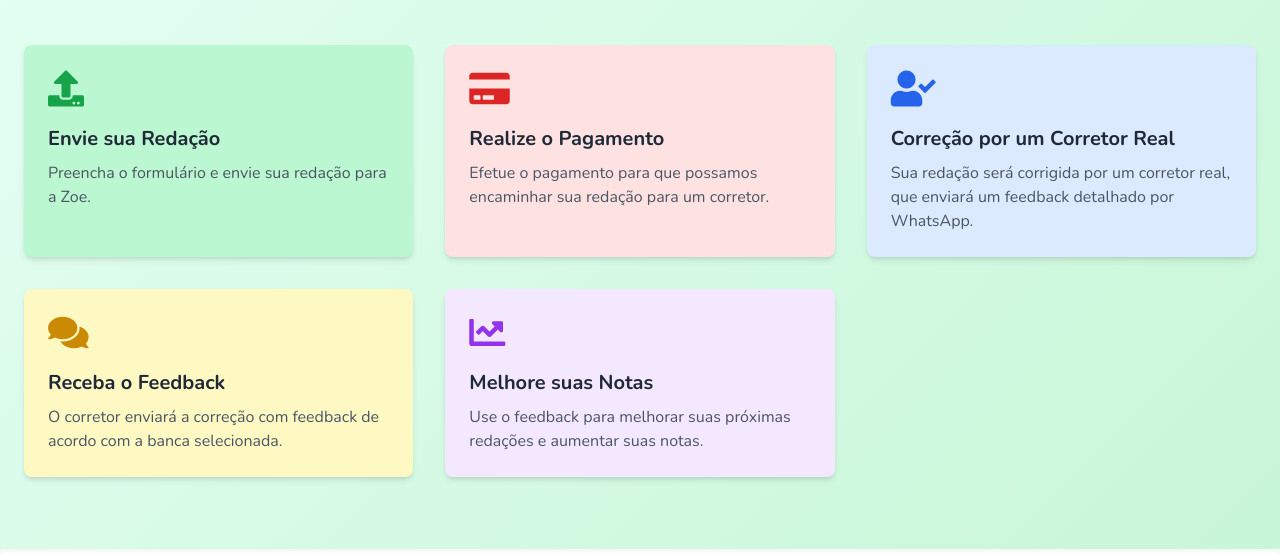
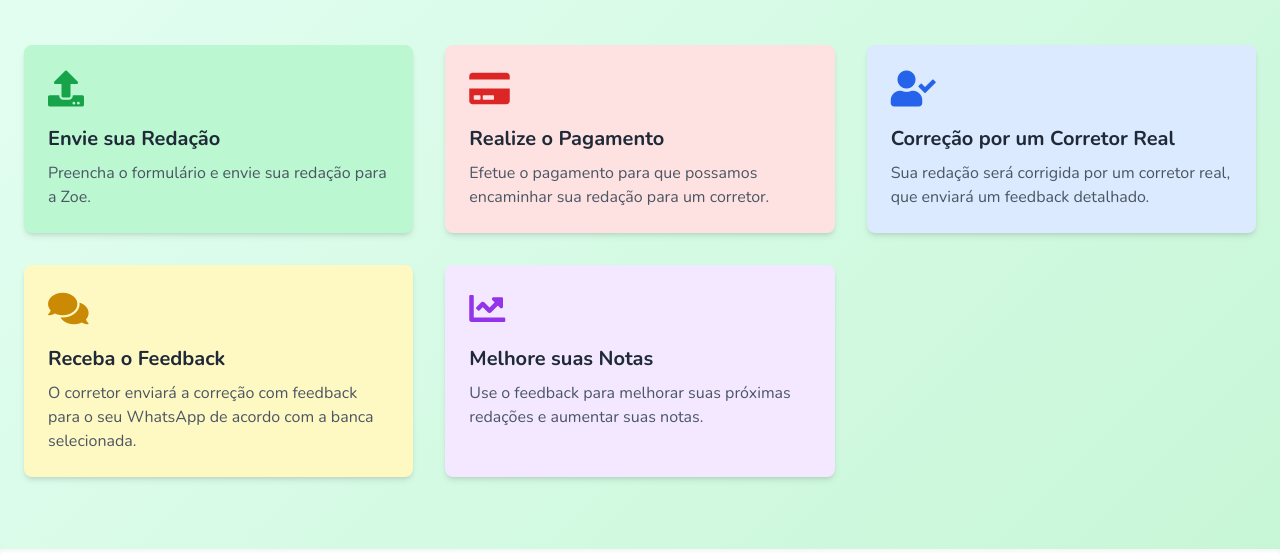
Before and after one commit to andreszpyt/ZoeCorrije, a plain HTML site: page about.html in a window 1280 px wide. Shown: the part 227-782 px from the top of the page. Drawn offline with nearby package versions, Linux system fonts and the light colour scheme.

Commit message:
about.html

```diff
--- a/about.html
+++ b/about.html
@@ -93,14 +93,14 @@
         <i class="fas fa-user-check text-4xl text-blue-600 mb-4"></i>
         <h2 class="text-xl font-bold text-gray-800 mb-2">Correção por um Corretor Real</h2>
         <p class="text-gray-600">
-          Sua redação será corrigida por um corretor real, que enviará um feedback detalhado por WhatsApp.
+          Sua redação será corrigida por um corretor real, que enviará um feedback detalhado.
         </p>
       </div>
       <div class="bg-yellow-100 p-6 rounded-lg fade-in shadow-md hover-card transition-transform transform">
         <i class="fas fa-comments text-4xl text-yellow-600 mb-4"></i>
         <h2 class="text-xl font-bold text-gray-800 mb-2">Receba o Feedback</h2>
         <p class="text-gray-600">
-          O corretor enviará a correção com feedback de acordo com a banca selecionada.
+          O corretor enviará a correção com feedback para o seu WhatsApp de acordo com a banca selecionada.
         </p>
       </div>
       <div class="bg-purple-100 p-6 rounded-lg fade-in shadow-md hover-card transition-transform transform">
```
